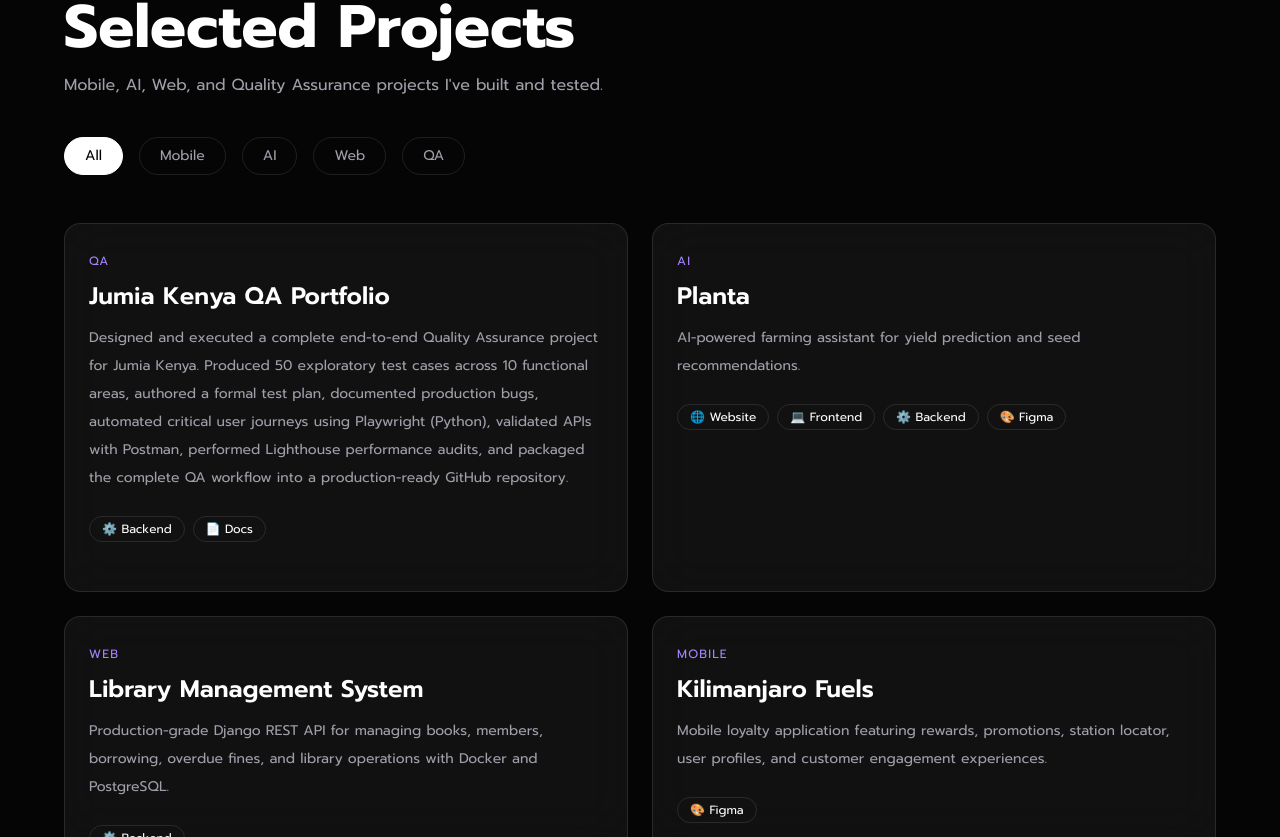
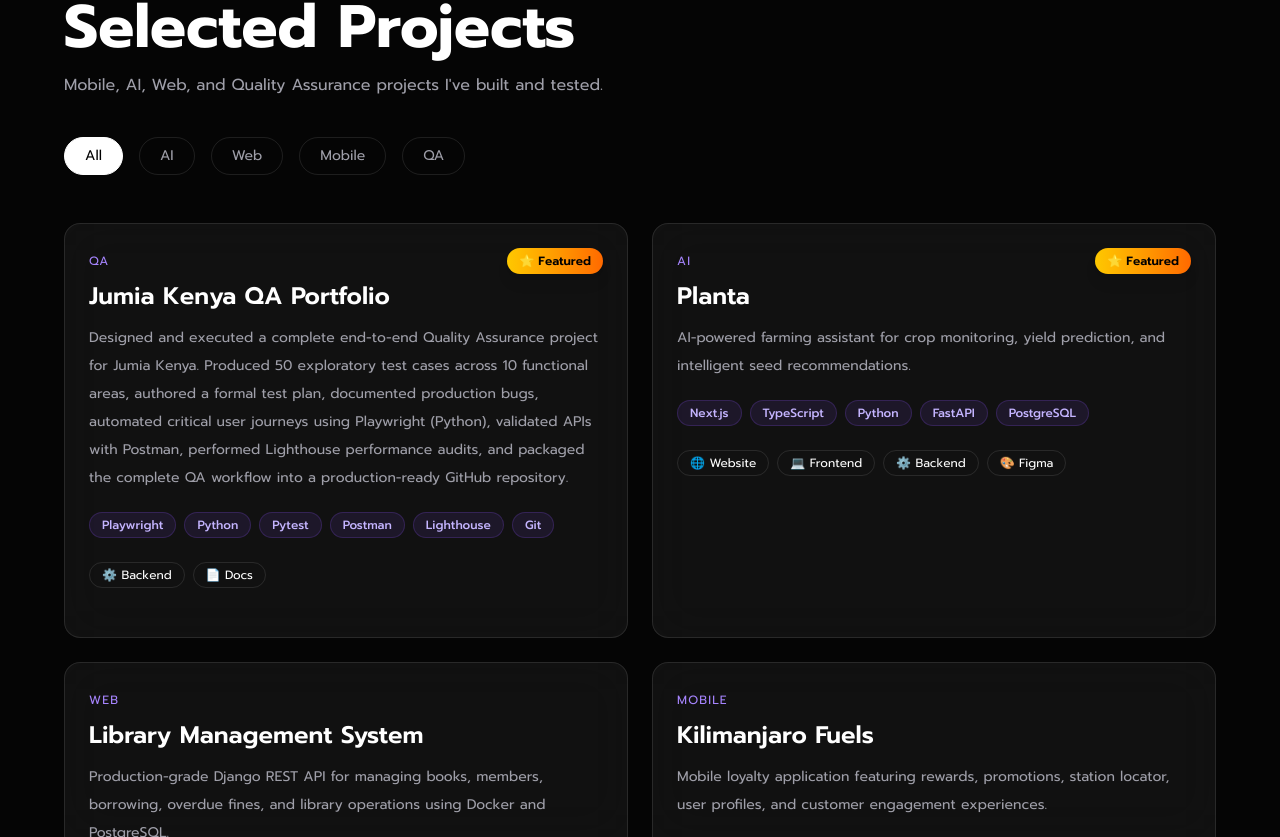
Before and after one commit to immaculatechepkirui/immaculatechepkirui_portfolio, a Next.js app: page / in a window 1280 px wide. Shown: the part 1963-2800 px from the top of the page. Built offline with nearby package versions, Linux system fonts and the light colour scheme.

Commit message:
Enhance portfolio projects with QA category, featured badges, and technology stacks

```diff
--- a/app/components/layout/Footer.tsx
+++ b/app/components/layout/Footer.tsx
@@ -2,7 +2,8 @@ export default function Footer() {
   return (
     <footer className="border-t border-white/10 px-6 py-10 text-center text-sm text-zinc-500">
       <p>© {new Date().getFullYear()} Immaculate Chepkirui</p>
-      <p className="mt-2">Software Engineer • AI Engineer • Product Designer</p>
+      <p className="mt-2">          Software Engineer • UI/UX Designer • Frontend/Backend Developer • QA Engineer • AI/ML Engineer • Automation Engineer
+</p>
     </footer>
   );
 }
--- a/app/components/sections/Hero.tsx
+++ b/app/components/sections/Hero.tsx
@@ -28,7 +28,7 @@ export default function Hero() {
           }}
           className="mt-6 text-xl text-zinc-400"
         >
-          Software Engineer • Graphic Designer • Product Designer • QA Engineer • AI/ML Engineer
+          Software Engineer • UI/UX Designer • Frontend/Backend Developer • QA Engineer • AI/ML Engineer • Automation Engineer
         </motion.p>
 
         <motion.div
--- a/app/components/sections/Projects.tsx
+++ b/app/components/sections/Projects.tsx
@@ -3,7 +3,7 @@
 import { useState } from "react";
 import { projects } from "@/app/data/projects";
 
-const categories = ["All", "Mobile", "AI", "Web", "QA"];
+const categories = ["All", "AI", "Web", "Mobile", "QA"];
 
 export default function Projects() {
   const [active, setActive] = useState("All");
@@ -44,28 +44,54 @@ export default function Projects() {
 
         {/* Projects Grid */}
         <div className="mt-12 grid gap-6 md:grid-cols-2">
-          {filtered.map((project, i) => (
+          {filtered.map((project) => (
             <div
-              key={i}
+              key={project.title}
               className="group relative rounded-2xl border border-white/10 bg-white/5 p-6 backdrop-blur-xl transition duration-300 hover:scale-[1.02]"
             >
               {/* Glow */}
               <div className="absolute inset-0 rounded-2xl bg-gradient-to-r from-violet-500/10 to-cyan-500/10 opacity-0 blur-xl transition group-hover:opacity-100" />
 
               <div className="relative">
+                {/* Featured Badge */}
+                {project.featured && (
+                  <div className="absolute right-0 top-0">
+                    <span className="rounded-full bg-gradient-to-r from-yellow-400 to-orange-500 px-3 py-1 text-xs font-semibold text-black shadow-lg">
+                      ⭐ Featured
+                    </span>
+                  </div>
+                )}
+
+                {/* Category */}
                 <span className="text-xs uppercase tracking-widest text-violet-400">
                   {project.category}
                 </span>
 
+                {/* Title */}
                 <h3 className="mt-2 text-2xl font-semibold">
                   {project.title}
                 </h3>
 
+                {/* Description */}
                 <p className="mt-3 text-sm leading-7 text-zinc-400">
                   {project.description}
                 </p>
 
-                {/* Links */}
+                {/* Technology Badges */}
+                {project.tech && (
+                  <div className="mt-5 flex flex-wrap gap-2">
+                    {project.tech.map((tech) => (
+                      <span
+                        key={tech}
+                        className="rounded-full border border-violet-500/20 bg-violet-500/10 px-3 py-1 text-xs font-medium text-violet-300 transition hover:border-violet-400 hover:bg-violet-500/20"
+                      >
+                        {tech}
+                      </span>
+                    ))}
+                  </div>
+                )}
+
+                {/* Project Links */}
                 <div className="mt-6 flex flex-wrap gap-2">
                   {project.links?.website && (
                     <a
@@ -132,20 +158,9 @@ export default function Projects() {
                       📄 Docs
                     </a>
                   )}
-
-                  {project.links?.repo && (
-                    <a
-                      href={project.links.repo}
-                      target="_blank"
-                      rel="noopener noreferrer"
-                      className="rounded-full border border-white/10 px-3 py-1 text-xs transition hover:border-white hover:bg-white/10"
-                    >
-                      🚀 GitHub
-                    </a>
-                  )}
                 </div>
 
-                {/* Hover line */}
+                {/* Hover Line */}
                 <div className="mt-6 h-[1px] w-0 bg-white transition-all duration-500 group-hover:w-full" />
               </div>
             </div>
--- a/app/data/projects.ts
+++ b/app/data/projects.ts
@@ -2,19 +2,30 @@ export const projects = [
   {
     title: "Jumia Kenya QA Portfolio",
     category: "QA",
+    featured: true,
     description:
       "Designed and executed a complete end-to-end Quality Assurance project for Jumia Kenya. Produced 50 exploratory test cases across 10 functional areas, authored a formal test plan, documented production bugs, automated critical user journeys using Playwright (Python), validated APIs with Postman, performed Lighthouse performance audits, and packaged the complete QA workflow into a production-ready GitHub repository.",
     links: {
       backend: "https://github.com/immaculatechepkirui/jumia_qa_portfolio",
-      docs: "https://github.com/immaculatechepkirui/jumia_qa_portfolio#readme",
+      docs:
+        "https://github.com/immaculatechepkirui/jumia_qa_portfolio#readme",
     },
+    tech: [
+      "Playwright",
+      "Python",
+      "Pytest",
+      "Postman",
+      "Lighthouse",
+      "Git",
+    ],
   },
 
   {
     title: "Planta",
     category: "AI",
+    featured: true,
     description:
-      "AI-powered farming assistant for yield prediction and seed recommendations.",
+      "AI-powered farming assistant for crop monitoring, yield prediction, and intelligent seed recommendations.",
     links: {
       backend: "https://github.com/immaculatechepkirui/planta-backend",
       frontend: "https://github.com/immaculatechepkirui/planta-frontend",
@@ -23,16 +34,30 @@ export const projects = [
       design:
         "https://www.figma.com/design/JR1Fm7y7iBNhcBnE5xmUe1/Planta",
     },
+    tech: [
+      "Next.js",
+      "TypeScript",
+      "Python",
+      "FastAPI",
+      "PostgreSQL",
+    ],
   },
 
   {
     title: "Library Management System",
     category: "Web",
     description:
-      "Production-grade Django REST API for managing books, members, borrowing, overdue fines, and library operations with Docker and PostgreSQL.",
+      "Production-grade Django REST API for managing books, members, borrowing, overdue fines, and library operations using Docker and PostgreSQL.",
     links: {
       backend: "https://github.com/immaculatechepkirui/library_system",
     },
+    tech: [
+      "Django",
+      "Django REST",
+      "Python",
+      "PostgreSQL",
+      "Docker",
+    ],
   },
 
   {
@@ -44,11 +69,18 @@ export const projects = [
       design:
         "https://www.figma.com/design/47W8XP8GvozulDCcrwsBq7/KFC--Fuel-Company",
     },
+    tech: [
+      "Figma",
+      "UI Design",
+      "UX Research",
+      "Prototyping",
+    ],
   },
 
   {
     title: "CraftCrest",
     category: "Web",
+    featured: true,
     description:
       "Marketplace platform connecting Kenyan artisans with buyers through secure payments, logistics tracking, and M-Pesa integration.",
     links: {
@@ -61,6 +93,13 @@ export const projects = [
       docs:
         "https://github.com/immaculatechepkirui/CraftCrest-Technical-Documentation",
     },
+    tech: [
+      "React",
+      "Django",
+      "PostgreSQL",
+      "M-Pesa API",
+      "Figma",
+    ],
   },
 
   {
@@ -73,14 +112,11 @@ export const projects = [
       backend: "https://github.com/akirachix/mind-maps-backend",
       mobile: "https://github.com/akirachix/mind-maps-mobile",
     },
-  },
-  {
-    title: "Jumia Kenya QA Portfolio",
-    category: "QA",
-    description:
-      "Comprehensive end-to-end Quality Assurance project for Jumia Kenya covering exploratory testing, 50 manual test cases across 10 functional areas, formal test planning, bug reporting, Playwright automation, Postman API testing, Lighthouse performance auditing, and complete technical documentation.",
-    links: {
-      repo: "https://github.com/immaculatechepkirui/jumia_qa_portfolio",
-    },
+    tech: [
+      "Flutter",
+      "Django",
+      "REST API",
+      "Gamification",
+    ],
   },
 ];
```
Also changed, not shown: 1 other file (tests, documents, lock files or other folders).
